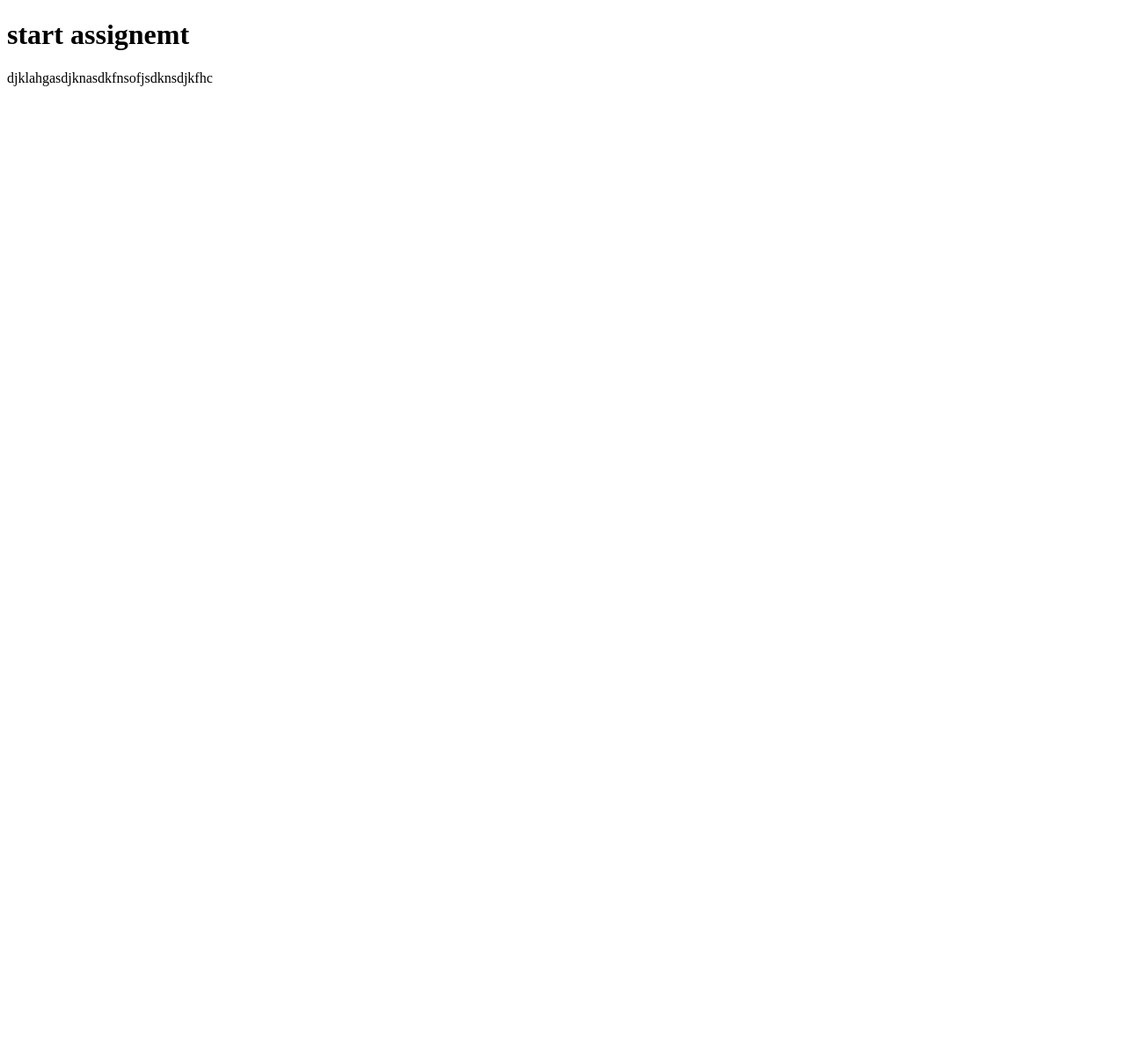
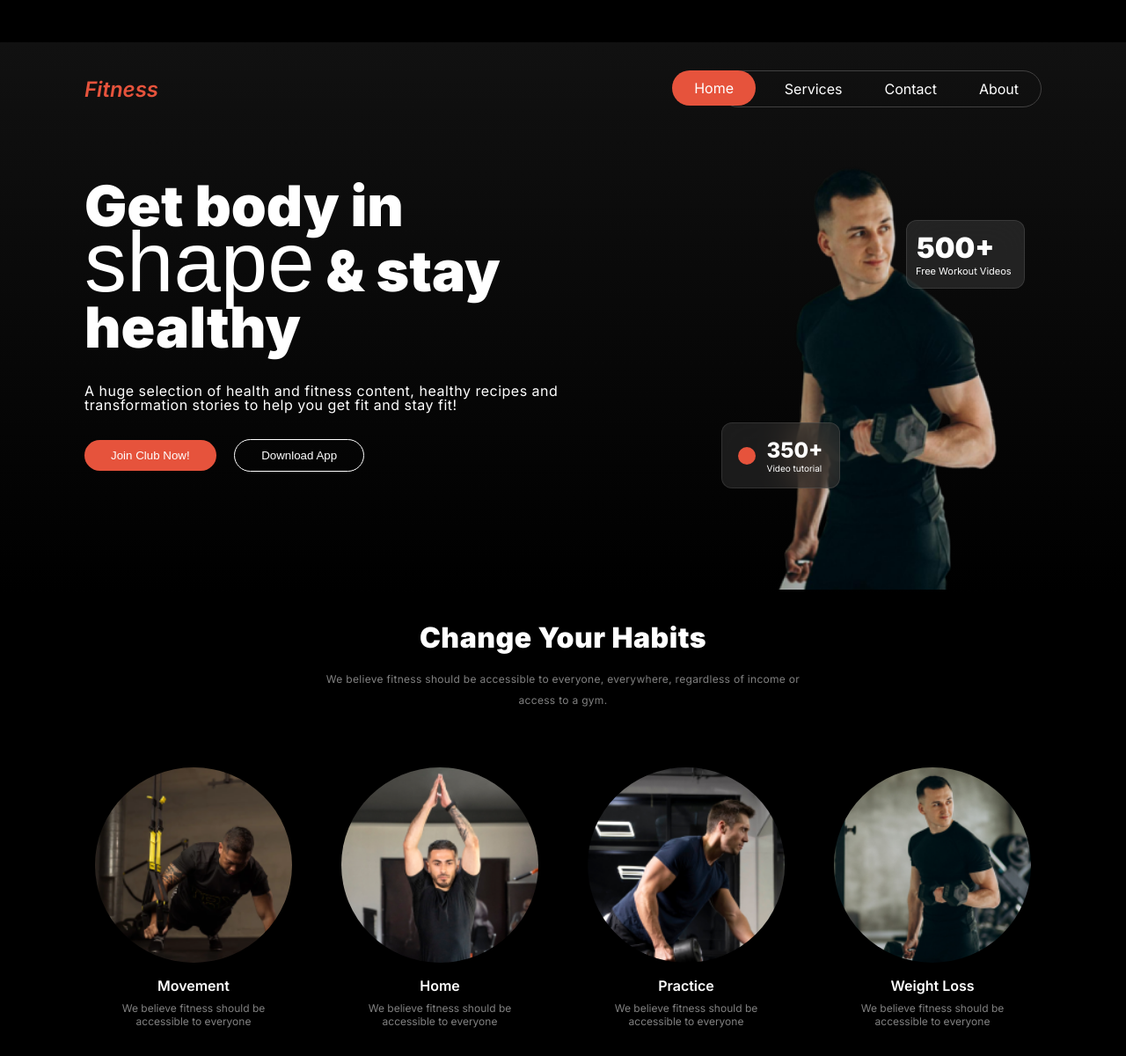
Before and after one commit to mosaraf68500/Assignment-2-1, a plain HTML site: page index.html in a window 1280 px wide. Shown: the whole page at 88% size. Before the commit the page ends 800 px from the top, so only its background shows below. Drawn offline with Linux system fonts and the light colour scheme; a web font is replaced by a local one.

Commit message:
banner & habit section commit

```diff
--- a/index.html
+++ b/index.html
@@ -6,9 +6,107 @@
     <title>Assignment-2</title>
     <link rel="stylesheet" href="styles/style.css">
     <link rel="stylesheet" href="styles/responsive.css">
+    <script src="https://kit.fontawesome.com/ef424ee72d.js" crossorigin="anonymous"></script>
 </head>
 <body>
-    <h1>start assignemt</h1>
-    djklahgasdjknasdkfnsofjsdknsdjkfhc
+    <header class="header">
+
+        <!-- navbar section start -->
+   <div class="navbar">
+    <div class="fitness">
+        <h4>Fitness</h4>
+    </div>
+    <div class="nav">
+        <!-- <ul> -->
+            <li><a class="home" href="#">Home</a></li>
+            <li><a href="#">Services</a></li>
+            <li><a href="#">Contact</a></li>
+            <li><a href="#">About</a></li>
+
+        <!-- </ul> -->
+
+    </div>
+    <div class="hambar">
+        <i class="fa-solid fa-bars"></i>
+
+    </div>
+   </div>
+         <!-- navbar section end -->
+
+          <!-- banner part -->
+           <div class="banner-container">
+            <div class="banner-content">
+                <div class="banner-left">
+                    <h3 class="banner-title">Get body in <br> <span class="span">shape</span> & stay <br>healthy</h3>
+                    <p class="banner-discription">A huge selection of health and fitness content, healthy recipes and transformation stories to help you get fit and stay fit!</p>
+                    <button class="primary-btn">Join Club Now!</button>
+                    <button class="secondary-btn">Download App</button>
+                </div>
+
+                <div class="banner-right">
+                    <img class="banner-img" src="./images/Images 2.png" alt="">
+                </div>
+            </div>
+
+           </div>
+           <div class="workout">
+            <p class="workout-number">500+</p>
+            <p class="workout-discription">Free Workout Videos</p>
+           </div>
+           <div class="tutorial">
+            <div class="ball"></div>
+            <div class="discription">
+            <p class="tutorial-number">350+</p>
+            <p class="tutorial-discription">Video tutorial</p>
+            </div>
+           </div>
+    </header>
+   <main>
+    <!-- change your habit start -->
+ <div class="change-your-habit">
+    <div class="change-your-habit-title-discription">
+        <h3 class="change-your-habit-title title">Change Your Habits</h3>
+        <p class="change-your-habit-discription text">We believe fitness should be accessible to everyone, everywhere, regardless of income or access to a gym.</p>
+    </div>
+    <div class="change-your-habit-content">
+        <div class="item img-discription">
+            <img class="img img-discription" src="./images/image 3.png" alt="">
+
+            <h5>Movement</h5>
+            <p>We believe fitness should be <br> accessible to everyone</p>
+
+        </div>
+        <div class="item img-discription">
+            <img class="img" src="./images/image 2.png" alt="">
+
+
+            <h5>Home</h5>
+            <p>We believe fitness should be <br> accessible to everyone</p>
+
+        </div>
+        <div class="item img-discription">
+            <img class="img img-discription" src="./images/image 4.png" alt="">
+
+            <h5>Practice</h5>
+            <p>We believe fitness should be <br> accessible to everyone</p>
+
+        </div>
+        <div class="item img-discription" >
+            <img class="img" src="./images/image 5.png" alt="">
+
+                <h5>Weight Loss</h5>
+            <p>We believe fitness should be <br> accessible to everyone</p>
+
+        </div>
+    </div>
+ </div>
+ <!-- change your habit end -->
+
+   </main>
+
+   <footer>
+
+
+   </footer>
 </body>
 </html>
--- a/styles/responsive.css
+++ b/styles/responsive.css
@@ -0,0 +1,77 @@
+/* first section small device responsive start */
+@media screen and ( max-width: 576px){
+
+    .nav{
+        display: none;
+    }
+    .hambar{
+        display: flex;
+    }
+
+    .banner-content{
+        flex-direction: column;
+    }
+    .banner-left{
+        width: 100%;
+        height: 400px;
+        /* border: 3px solid blue; */
+        margin-top: 2rem;
+
+    }
+
+
+    .banner-title{
+    color: rgb(255, 255, 255);
+    font-family: Inter;
+    font-size: 2rem;
+    font-weight: 900;
+    line-height: 100%;
+    letter-spacing: 0%;
+    text-align: left;
+    }
+    .span{
+        font-family: 'Miama', sans-serif;
+        font-size: 4rem;
+        font-weight: 300;
+
+    }
+
+    .banner-right{
+        width: 100%;
+
+    }
+    .banner-img{
+        width: 90%;
+        height: 500px;
+        margin-top: 0px;
+        margin-left: 0px;
+
+    }
+
+    .workout{
+
+        left: 12rem;
+        top: 44rem;
+
+
+    }
+
+    .tutorial{
+    left: 2rem;
+    top: 58rem;
+    }
+
+    /* first section small device responsive end */
+
+    /* change your habit section start */
+    .change-your-habit-title-discription{
+        width: 100%;
+
+    }
+    .change-your-habit-content{
+        grid-template-columns: repeat(1,1fr);
+    }
+
+    /* change your habit section end */
+
+}
--- a/styles/style.css
+++ b/styles/style.css
@@ -0,0 +1,336 @@
+@import url('https://fonts.googleapis.com/css2?family=Inter:ital,opsz,wght@0,14..32,100..900;1,14..32,100..900&display=swap');
+@import url('https://fonts.cdnfonts.com/css/miama');
+
+.inter {
+    font-family: "Inter", sans-serif;
+    font-optical-sizing: auto;
+    font-weight: 400;
+    font-style: normal;
+  }
+
+  *{
+    margin: 0;
+    padding: 0;
+    box-sizing: border-box;
+}
+
+body{
+    width: 100%;
+    font-family: "Inter", sans-serif;
+    font-optical-sizing: auto;
+    font-weight: 400;
+    font-style: normal;
+    background-color: black;
+}
+
+html{
+    font-size: 16px;
+}
+
+/* shearable styles start */
+.text{
+color: rgba(255, 255, 255, 0.5);
+font-family: Inter;
+font-size: 0.9rem;
+font-weight: 400;
+line-height: 24px;
+letter-spacing: 0.3px;
+text-align: left;
+}
+
+.title{
+color: rgb(255, 255, 255);
+font-family: Inter;
+font-size: 2rem;
+font-weight: 900;
+line-height: 120%;
+text-align: left;
+}
+
+.primary-btn{
+    color: white;
+    background-color:rgb(230, 83, 60);
+    padding: 10px 30px;
+    border-radius: 2.5rem;
+    border: none;
+    margin-top: 2rem;
+}
+
+.secondary-btn{
+    color: white;
+    padding: 10px 30px;
+    border-radius:40px ;
+    border:1px solid white;
+    background: none;
+    margin-left: 1rem;
+    /* background-color: black; */
+
+}
+/* shearable styles end */
+
+
+/* navbar section styles start  */
+.header{
+    background: linear-gradient(180.00deg, rgb(17, 17, 17),rgba(119, 119, 119, 0) 100%);
+}
+.navbar{
+    width: 85%;
+    /* height: 100vh; */
+    margin: 0 auto;
+    display: flex;
+    justify-content: space-between;
+    align-items: center;
+   /* border: 1px solid yellow; */
+    margin-top: 3rem;
+    padding-top: 2rem;
+    position: relative;
+
+}
+.nav  > li{
+    list-style: none;
+}
+
+.nav > li > a{
+    text-decoration: none;
+    color: white;
+    font-size: 1rem;
+}
+.nav{
+    display: flex;
+    gap: 3rem;
+    /* justify-content: space-between; */
+    align-items: center;
+    border: 1px solid rgb(66, 65, 65);
+    padding: 10px 25px;
+    border-radius: 40px;
+
+}
+
+
+.hambar{
+    display: none;
+    color: white;
+}
+.fitness h4{
+    color: rgb(230, 83, 60);
+    font-style: italic;
+    font-size: 1.5rem;
+    font-weight: 600;
+}
+
+.home{
+    background-color:rgb(230, 83, 60);
+    color: white;
+    border-radius: 46px;
+    padding: 10px 25px;
+    position: absolute;
+
+    right: 325px;
+    top: 2rem;
+    /* margin-right: 200px; */
+    /* right: 500px; */
+}
+
+/* navbar section styles end */
+
+
+/* banner section styles start */
+.banner-container{
+    width: 85%;
+    margin: 0 auto;
+    position: relative;
+
+}
+.banner-content{
+    margin-top: 0px;
+   display: flex;
+   justify-content: center;
+   /* align-items: center; */
+/* gap: 300px; */
+padding-top: 3rem;
+
+}
+.banner-left{
+    width: 50%;
+    height: 400px;
+    /* border: 3px solid blue; */
+    margin-top: 2rem;
+
+}
+
+
+.banner-title{
+color: rgb(255, 255, 255);
+font-family: Inter;
+font-size: 4rem;
+font-weight: 900;
+line-height: 100%;
+letter-spacing: 0%;
+text-align: left;
+}
+.span{
+    font-family: 'Miama', sans-serif;
+    font-size: 6rem;
+    font-weight: 300;
+
+}
+
+.banner-discription{
+    padding-top: 2rem;
+    color: white;
+    font-size: 1rem;
+    font-weight: 400;
+    letter-spacing: 0.5px;
+    line-height: 1rem;
+}
+
+.banner-right{
+    width: 50%;
+    /* margin-left: 12rem; */
+
+    /* border: 3px solid red; */
+}
+.banner-img{
+    width: 270px;
+    margin-left: 15rem;
+    height: 500px;
+    margin-top: 0px;
+
+    /* margin-right: 4rem; */
+}
+
+.workout{
+    width: 135px;
+    height: 78px;
+    color: white;
+    /* border: 2px solid pink; */
+    filter: brightness(white 50%);
+    position: absolute;
+    left: 1030px;
+    top: 250px;
+
+    box-sizing: border-box;
+border: 1px solid rgba(255, 255, 255, 0.1);
+border-radius: 12px;
+
+backdrop-filter: blur(20px);
+background: rgba(255, 255, 255, 0.1);
+}
+
+.workout-number{
+    font-size: 2rem;
+    font-weight: 900;
+    padding-top: 11px;
+    padding-left: 11px;
+}
+.workout-discription{
+    font-size: 11px;
+    padding-left: 10px;
+}
+
+.ball{
+    width: 20px;
+    height: 20px;
+    border-radius: 50%;
+    background-color:rgb(230, 83, 60);
+}
+.tutorial{
+    display: flex;
+    justify-content: center;
+    align-items: center;
+    gap: 12px;
+    height: 75px;
+    width: 135px;
+    /* border: 3px solid tomato; */
+    color: white;
+    padding: 11px;
+
+    box-sizing: border-box;
+border: 1px solid rgba(255, 255, 255, 0.1);
+border-radius: 12px;
+
+backdrop-filter: blur(20px);
+background: rgba(48, 48, 48, 0.54);
+position: absolute;
+left: 820px;
+top: 480px;
+}
+.tutorial-number{
+    font-size: 1.5rem;
+    font-weight:800 ;
+}
+.tutorial-discription{
+    font-size: 10px;
+}
+/* banner section styles end */
+
+/*change your habit styles start  */
+.change-your-habit{
+    width: 85%;
+    margin: 2rem auto;
+    color: white;
+}
+
+.change-your-habit-title-discription{
+    width: 50%;
+    margin: 0 auto;
+    /* border: 1px solid red; */
+    /* display: flex;
+    flex-direction: column;
+    justify-content: center;
+    align-items: center; */
+    padding-bottom: 2rem;
+    text-align: center;
+}
+
+.change-your-habit-title{
+    font-size: 2rem;
+    font-weight: 900;
+    letter-spacing: 0.5px;
+    margin-bottom: 1rem;
+    text-align: center;
+}
+
+.change-your-habit-discription{
+    font-size: 12px;
+    padding-bottom: 2rem;
+    color: rgba(255, 255, 255, 0.5);
+    text-align: center;
+}
+
+.change-your-habit-content{
+    display: grid;
+    grid-template-columns: repeat(4,1fr);
+    gap: 2rem;
+}
+
+.img{
+    border-radius: 50%;
+    width: 90%;
+}
+
+
+.img-discription{
+    /* width: 70%; */
+    display: flex;
+    flex-direction: column;
+    justify-content: center;
+    align-items: center;
+}
+.item{
+    /* border: 4px solid red; */
+}
+
+.item p{
+    font-size: 12px;
+    color: rgba(255, 255, 255, 0.5);
+    text-align: center;
+}
+.item h5{
+    padding-top: 1rem;
+    padding-bottom: 0.5rem;
+    font-size: 1rem;
+    color: rgb(255, 255, 255);
+    font-weight: 600;
+}
+/* change your habit styles end */
```
